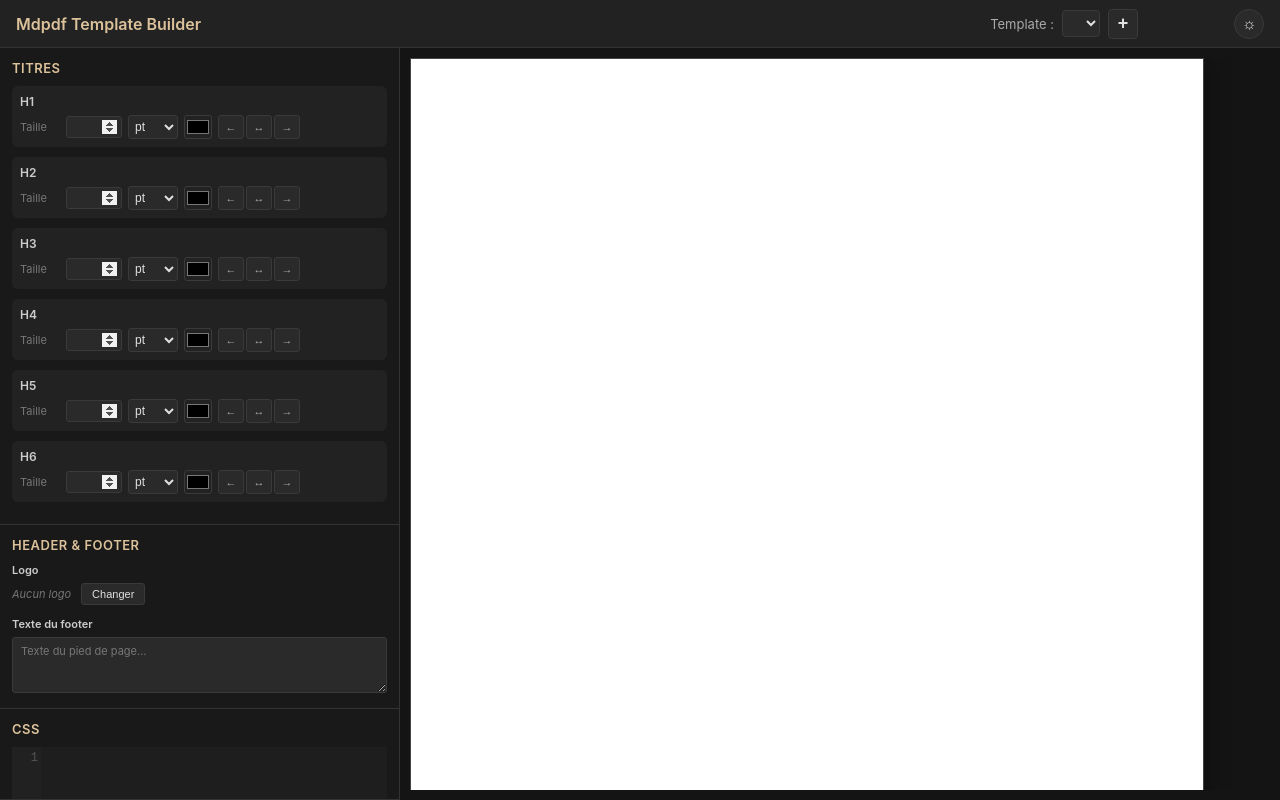
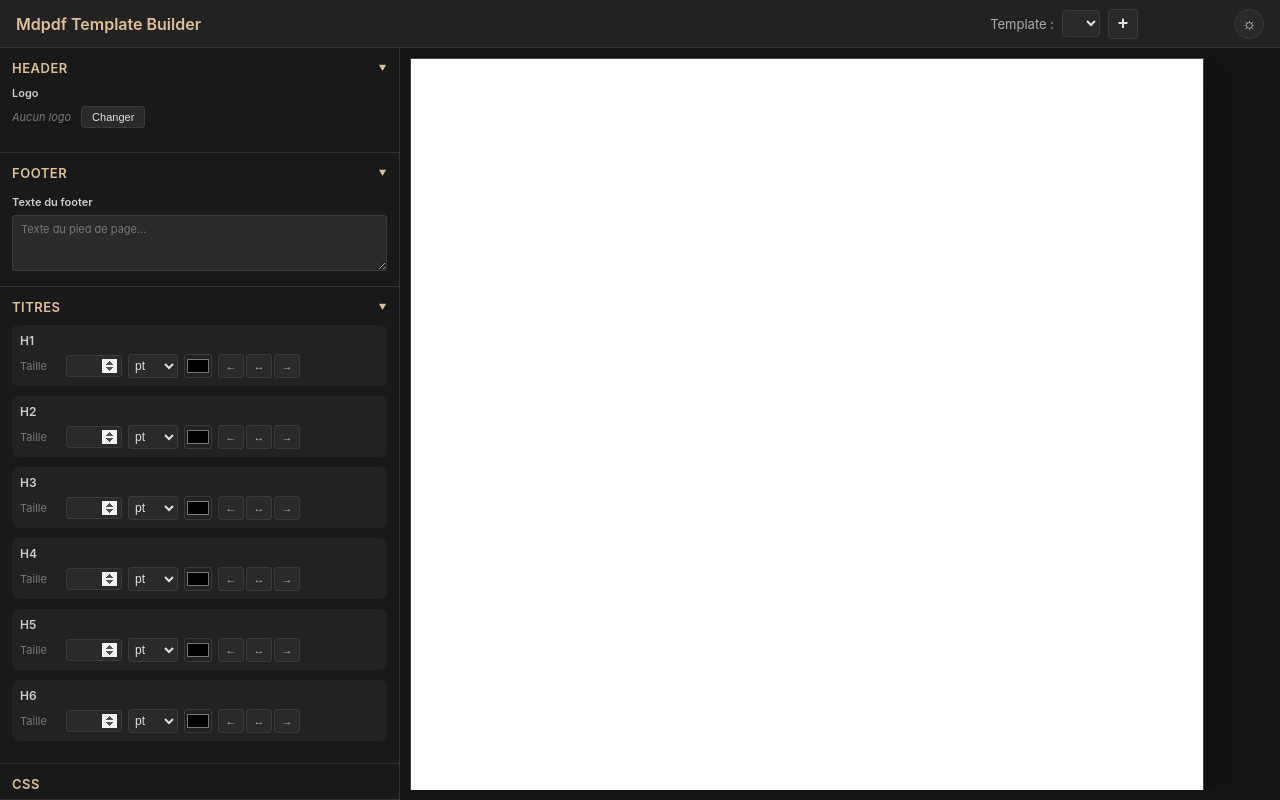
Before and after one commit to victorprouff/mdpdf-template-builder, a website: page public/index.html in a window 1280 px wide. Drawn offline with nearby package versions, Linux system fonts and the light colour scheme; no server answers.

Commit message:
Réorganisation du panneau de gauche

```diff
--- a/public/css/app.css
+++ b/public/css/app.css
@@ -34,7 +34,7 @@
   --text-muted: #888;
   --text-heading: #444;
   --text-success: #2d9d6e;
-  --accent: #e94560;
+  --accent: #153644;
   --accent-text: #fff;
   --bg-editor: #fafafa;
 }
--- a/public/css/controls.css
+++ b/public/css/controls.css
@@ -1,3 +1,31 @@
+/* Accordion */
+.accordion-toggle {
+  cursor: pointer;
+  display: flex;
+  justify-content: space-between;
+  align-items: center;
+  user-select: none;
+}
+
+.accordion-chevron {
+  font-size: 0.6em;
+  transition: transform 0.2s ease;
+}
+
+.accordion.open .accordion-chevron {
+  transform: rotate(90deg);
+}
+
+.accordion-body {
+  max-height: 0;
+  overflow: hidden;
+  transition: max-height 0.3s ease;
+}
+
+.accordion.open .accordion-body {
+  max-height: 1000px;
+}
+
 /* Heading control group */
 .heading-group {
   margin-bottom: 10px;
--- a/public/index.html
+++ b/public/index.html
@@ -34,13 +34,32 @@
   <main class="layout">
     <!-- Left panel: controls + CSS editor -->
     <aside class="panel-left">
-      <div class="panel-section" id="controls-section">
-        <h2 class="panel-heading">Titres</h2>
-        <div id="heading-controls"></div>
+      <div class="panel-section accordion open" data-accordion>
+        <h2 class="panel-heading accordion-toggle" data-accordion-toggle>
+          Header
+          <span class="accordion-chevron">&#9654;</span>
+        </h2>
+        <div class="accordion-body">
+          <div id="header-controls"></div>
+        </div>
       </div>
-      <div class="panel-section" id="header-footer-section">
-        <h2 class="panel-heading">Header & Footer</h2>
-        <div id="header-footer-controls"></div>
+      <div class="panel-section accordion open" data-accordion>
+        <h2 class="panel-heading accordion-toggle" data-accordion-toggle>
+          Footer
+          <span class="accordion-chevron">&#9654;</span>
+        </h2>
+        <div class="accordion-body">
+          <div id="footer-controls"></div>
+        </div>
+      </div>
+      <div class="panel-section accordion open" data-accordion>
+        <h2 class="panel-heading accordion-toggle" data-accordion-toggle>
+          Titres
+          <span class="accordion-chevron">&#9654;</span>
+        </h2>
+        <div class="accordion-body">
+          <div id="heading-controls"></div>
+        </div>
       </div>
       <div class="panel-section panel-section--editor">
         <h2 class="panel-heading">CSS</h2>
--- a/public/js/app.js
+++ b/public/js/app.js
@@ -8,6 +8,13 @@
   let currentName = '';
   let saveTimer = null;
   const saveStatus = document.getElementById('save-status');
+
+  // ── Init accordions ──
+  document.querySelectorAll('[data-accordion-toggle]').forEach(header => {
+    header.addEventListener('click', () => {
+      header.closest('[data-accordion]').classList.toggle('open');
+    });
+  });
 
   // ── Init modules ──
   CssEditor.init();
--- a/public/js/header-footer.js
+++ b/public/js/header-footer.js
@@ -2,13 +2,14 @@
  * Header & Footer controls: logo upload + footer text editing.
  */
 const HeaderFooter = (() => {
-  const container = document.getElementById('header-footer-controls');
+  const headerContainer = document.getElementById('header-controls');
+  const footerContainer = document.getElementById('footer-controls');
   let onLogoChange = null;
   let onFooterChange = null;
   let debounceTimer = null;
 
   function init() {
-    // Logo section
+    // Logo section → header container
     const logoSection = document.createElement('div');
     logoSection.className = 'logo-section';
 
@@ -54,8 +55,9 @@ const HeaderFooter = (() => {
 
     logoRow.append(logoThumb, logoPlaceholder, logoBtn, fileInput);
     logoSection.append(logoLabel, logoRow);
+    headerContainer.append(logoSection);
 
-    // Footer section
+    // Footer section → footer container
     const footerSection = document.createElement('div');
     footerSection.className = 'footer-section';
 
@@ -77,8 +79,7 @@ const HeaderFooter = (() => {
     });
 
     footerSection.append(footerLabel, textarea);
-
-    container.append(logoSection, footerSection);
+    footerContainer.append(footerSection);
   }
 
   function setLogoPreview(dataUri) {
```
